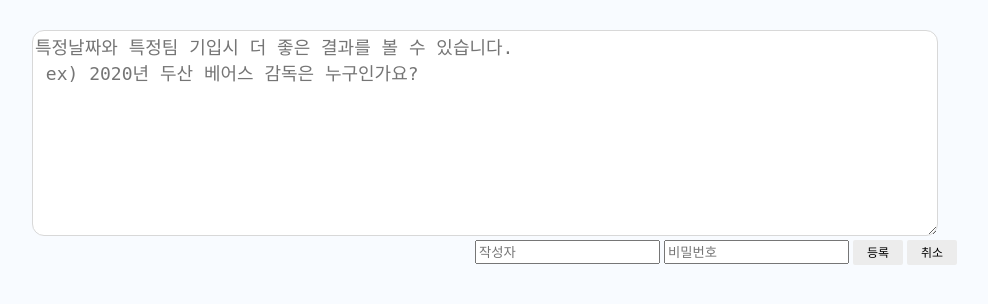
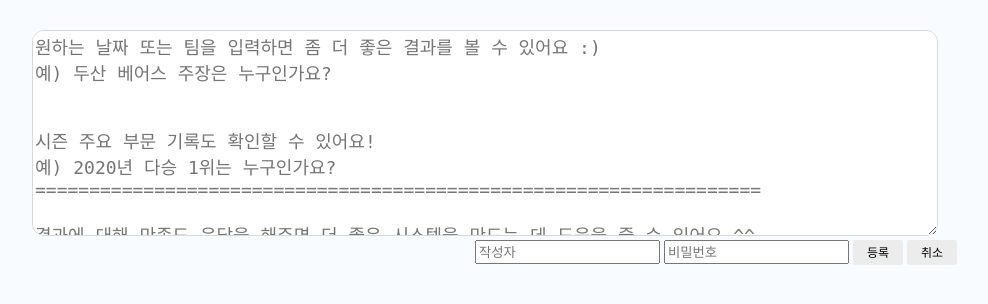
Before and after one commit to Jungwoo-20/Play-Ball, a Django app: page /board_write in a window 1280 px wide. Shown: the part 169-473 px from the top of the page, without its empty margins (128-1116 px from the left). Run offline with Django 3.2, Linux system fonts and the light colour scheme; parts of the project's set-up code (start-up, migrations or seed data) failed here and were passed over.

Commit message:
Web HTML File

```diff
--- a/templates/board_write.html
+++ b/templates/board_write.html
@@ -10,7 +10,7 @@
 
                 <form action="/board_insert" id="frmQuestion" style="height: 100%;">
 
-                    <textarea class ="question" name="question" style="" placeholder="특정날짜와 특정팀 기입시 더 좋은 결과를 볼 수 있습니다.&#13;&#10; ex) 2020년 두산 베어스 감독은 누구인가요?"></textarea>
+                    <textarea class ="question" name="question" style="" placeholder="원하는 날짜 또는 팀을 입력하면 좀 더 좋은 결과를 볼 수 있어요 :)&#13;&#10;예) 두산 베어스 주장은 누구인가요?&#13;&#10;&#13;&#10;&#13;&#10;시즌 주요 부문 기록도 확인할 수 있어요!&#13;&#10;예) 2020년 다승 1위는 누구인가요?&#13;&#10;===================================================================&#13;&#10;&#13;&#10;결과에 대해 만족도 응답을 해주면 더 좋은 시스템을 만드는 데 도움을 줄 수 있어요 ^^"></textarea>
                     <div class="information">
                         <input type="text" placeholder="작성자" name="writer" style="height: 18.4px;">
                         <input type="password" placeholder="비밀번호" name="password" style="height: 18.4px;">
```
